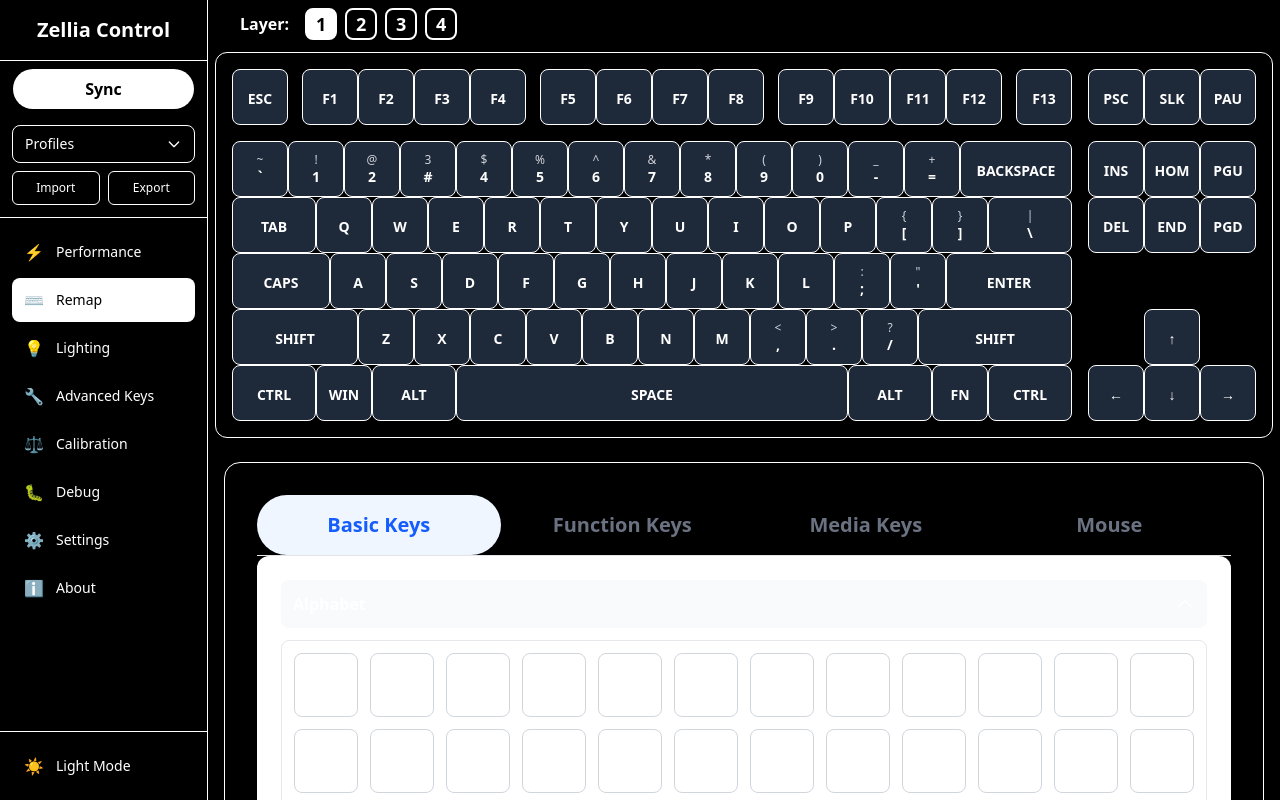
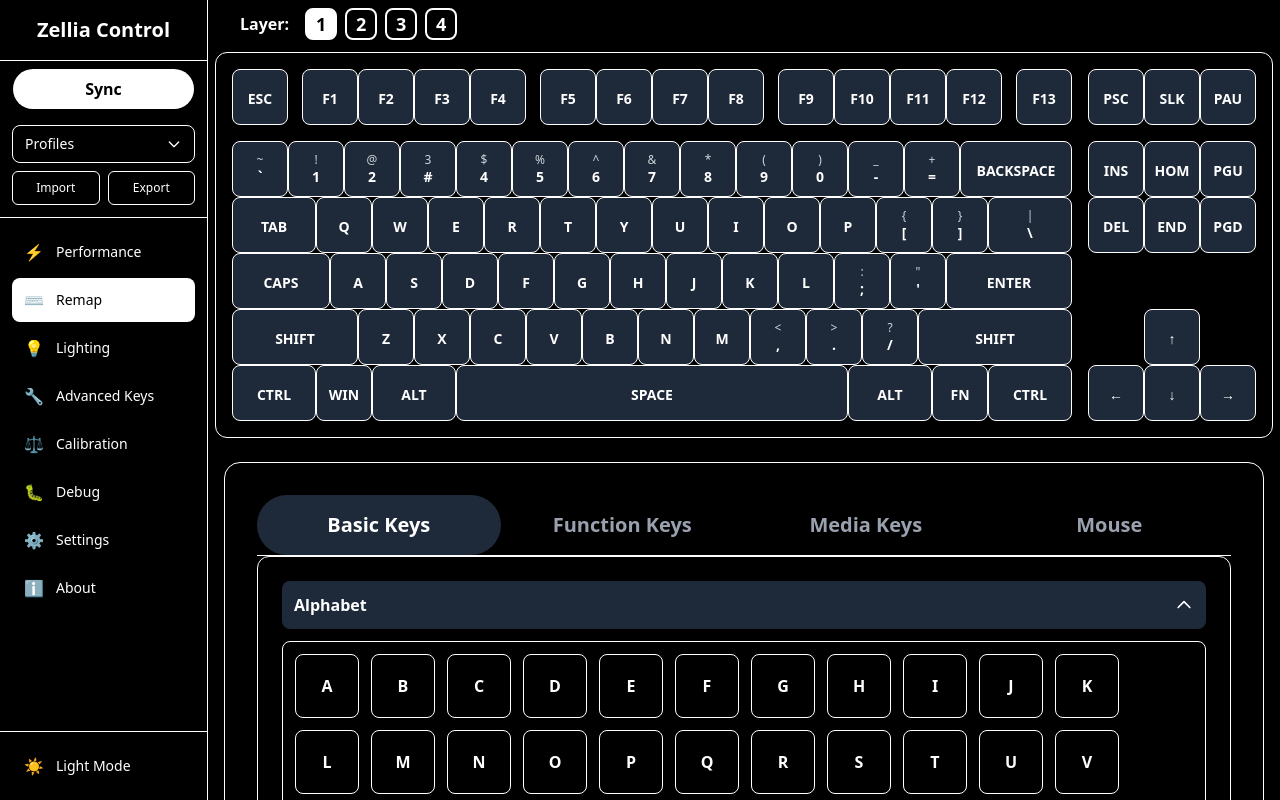
Before and after one commit to Zellia-Keyboards/Zellia-Control, a SvelteKit app: page /remap in a window 1280 px wide. Built offline with nearby package versions, Linux system fonts and the light colour scheme.

Commit message:
feat(dark-mode): add dark mode styling for remap page components

```diff
--- a/src/routes/remap/+page.svelte
+++ b/src/routes/remap/+page.svelte
@@ -1,4 +1,6 @@
 <script lang="ts">
+    import { darkMode } from '$lib/DarkModeStore.svelte';
+
     const NORMAL_KEY = [...Array(94).keys()].map(_ => _ + 33).map(_ => [String.fromCharCode(_), _]);
 
     let selectedSection = 'basic';
@@ -56,10 +58,10 @@
 
 <div class="p-4 h-full flex flex-col">
     <!-- Section Tabs - Large and full width -->
-    <div class="flex border-b border-gray-200">
+    <div class="flex border-b {$darkMode ? 'border-white' : 'border-gray-200'}">
         {#each sections as section}
             <button
-            class="px-8 py-4 font-semibold rounded-4xl text-xl transition-colors duration-200 flex-1 h-full {selectedSection === section.id ? 'border-blue-600 text-blue-600 bg-blue-50 rounded-4xl' : 'border-transparent text-gray-500 hover:text-gray-700 hover:border-gray-300'}"
+            class="px-8 py-4 font-semibold rounded-4xl text-xl transition-colors duration-200 flex-1 h-full {selectedSection === section.id ? ($darkMode ? 'border-white text-white bg-gray-800 rounded-4xl' : 'border-blue-600 text-blue-600 bg-blue-50 rounded-4xl') : ($darkMode ? 'border-transparent text-gray-400 hover:text-white hover:border-gray-400' : 'border-transparent text-gray-500 hover:text-gray-700 hover:border-gray-300')}"
             on:click={() => selectedSection = section.id}
             >
                 {section.label}
@@ -68,7 +70,7 @@
     </div>
 
     <!-- Content based on selected section -->
-    <div class="bg-white rounded-xl shadow p-6 flex-1 flex flex-col">
+    <div class="{$darkMode ? 'bg-black border border-white' : 'bg-white'} rounded-xl shadow p-6 flex-1 flex flex-col">
         {#if selectedSection === 'basic'}
             <!-- Scrollable container -->
             <div class="flex-1 flex flex-col overflow-y-auto">
@@ -76,7 +78,7 @@
                     <div class="mb-4">
                         <!-- Collapsible Panel Header -->
                         <button
-                            class="w-full flex items-center justify-between p-3 bg-gray-50 rounded-lg hover:bg-gray-100 transition-colors"
+                            class="w-full flex items-center justify-between p-3 {$darkMode ? 'bg-gray-800 hover:bg-gray-700 text-white' : 'bg-gray-50 hover:bg-gray-100 text-gray-900'} rounded-lg transition-colors"
                             on:click={() => toggleGroup(group.id)}
                         >
                             <span class="text-base font-semibold">{group.label}</span>
@@ -92,11 +94,11 @@
 
                         <!-- Collapsible Panel Content -->
                         {#if expandedGroups.includes(group.id)}
-                            <div class="mt-3 p-3 border border-gray-200 rounded-lg">
+                            <div class="mt-3 p-3 border {$darkMode ? 'border-white' : 'border-gray-200'} rounded-lg">
                                 <div class="flex flex-wrap gap-3">
                                     {#each getKeysForGroup(group.id) as [name, code]}
                                         <button
-                                            class="key-square rounded-lg font-bold border border-gray-300 hover:bg-gray-100 transition-colors text-base"
+                                            class="key-square rounded-lg font-bold border {$darkMode ? 'border-white bg-black text-white hover:bg-gray-800' : 'border-gray-300 bg-white text-gray-900 hover:bg-gray-100'} transition-colors text-base"
                                         >{name}</button>
                                     {/each}
                                 </div>
@@ -106,34 +108,34 @@
                 {/each}
             </div>
         {:else if selectedSection === 'function'}
-            <h3 class="text-lg font-medium mb-4 flex-shrink-0">Function Keys</h3>
+            <h3 class="text-lg font-medium mb-4 flex-shrink-0 {$darkMode ? 'text-white' : 'text-gray-900'}">Function Keys</h3>
             <div class="flex-1 overflow-y-auto">
                 <div class="flex flex-wrap gap-3">
                     {#each ['F1', 'F2', 'F3', 'F4', 'F5', 'F6', 'F7', 'F8', 'F9', 'F10', 'F11', 'F12'] as key}
                         <button
-                            class="key-square rounded-lg font-bold border border-gray-300 hover:bg-gray-100 transition-colors text-base"
+                            class="key-square rounded-lg font-bold border {$darkMode ? 'border-white bg-black text-white hover:bg-gray-800' : 'border-gray-300 bg-white text-gray-900 hover:bg-gray-100'} transition-colors text-base"
                         >{key}</button>
                     {/each}
                 </div>
             </div>
         {:else if selectedSection === 'media'}
-            <h3 class="text-lg font-medium mb-4 flex-shrink-0">Media Keys</h3>
+            <h3 class="text-lg font-medium mb-4 flex-shrink-0 {$darkMode ? 'text-white' : 'text-gray-900'}">Media Keys</h3>
             <div class="flex-1 overflow-y-auto">
                 <div class="flex flex-wrap gap-3">
                     {#each ['Play/Pause', 'Stop', 'Previous', 'Next', 'Volume Up', 'Volume Down', 'Mute'] as key}
                         <button
-                            class="key-square rounded-lg font-bold border border-gray-300 hover:bg-gray-100 transition-colors text-base"
+                            class="key-square rounded-lg font-bold border {$darkMode ? 'border-white bg-black text-white hover:bg-gray-800' : 'border-gray-300 bg-white text-gray-900 hover:bg-gray-100'} transition-colors text-base"
                         >{key}</button>
                     {/each}
                 </div>
             </div>
         {:else if selectedSection === 'mouse'}
-            <h3 class="text-lg font-medium mb-4 flex-shrink-0">Mouse Functions</h3>
+            <h3 class="text-lg font-medium mb-4 flex-shrink-0 {$darkMode ? 'text-white' : 'text-gray-900'}">Mouse Functions</h3>
             <div class="flex-1 overflow-y-auto">
                 <div class="flex flex-wrap gap-3">
                     {#each ['Left Click', 'Right Click', 'Middle Click', 'Mouse Up', 'Mouse Down', 'Mouse Left', 'Mouse Right'] as key}
                         <button
-                            class="key-square rounded-lg font-bold border border-gray-300 hover:bg-gray-100 transition-colors text-base"
+                            class="key-square rounded-lg font-bold border {$darkMode ? 'border-white bg-black text-white hover:bg-gray-800' : 'border-gray-300 bg-white text-gray-900 hover:bg-gray-100'} transition-colors text-base"
                         >{key}</button>
                     {/each}
                 </div>
```
